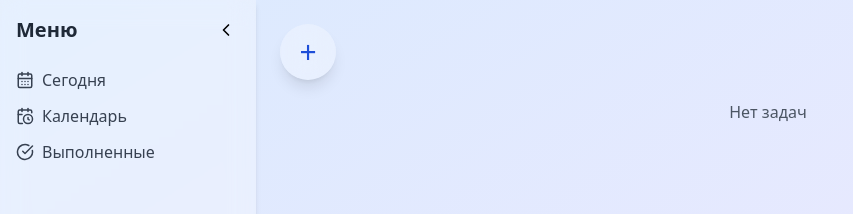
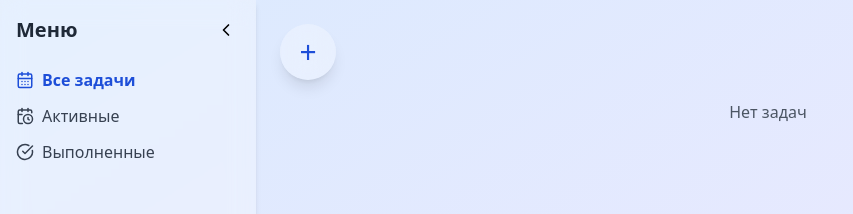
Before and after one commit to Laos22/todo-liquid-glass, a React (Vite) app: page / in a window 1280 px wide. Shown: the top 214 px of the page, without its empty margins (0-853 px from the left). Built offline with nearby package versions, Linux system fonts and the light colour scheme.

Commit message:
Добавили фильтр по активным и не активным задачам

```diff
--- a/src/components/Sidebar.jsx
+++ b/src/components/Sidebar.jsx
@@ -3,12 +3,18 @@ import { CalendarDays, CalendarClock, CheckCircle, ChevronLeft, ChevronRight } f
 import { motion } from 'framer-motion';
 import { useDispatch, useSelector } from 'react-redux';
 import { toggleSideBar } from '../features/sideBar/sideBarSlice';
+import { setFilter } from '../features/filter/filterSlice';
 
 export default function Sidebar() {
-  const collapsed = useSelector(state => state.sideBar);
+  const collapsed = useSelector((state) => state.sideBar);
+  const filter = useSelector((state) => state.filter);
   const dispatch = useDispatch();
 
-  // console.log("render Sidebar")
+  const items = [
+    { key: 'all', label: 'Все задачи', Icon: CalendarDays },
+    { key: 'active', label: 'Активные', Icon: CalendarClock },
+    { key: 'completed', label: 'Выполненные', Icon: CheckCircle },
+  ];
   return (
     <motion.aside
       initial={{ width: collapsed ? 64 : 256 }}
@@ -27,27 +33,18 @@ export default function Sidebar() {
       </div>
 
       <ul className="space-y-3 animate-[fade]">
-        <li>
-          <a
-            href="#"
-            className="flex items-center text-gray-700 hover:text-black"
-          >
-            <CalendarDays className="mr-2" size={18} />
-            {!collapsed && 'Сегодня'}
-          </a>
-        </li>
-        <li>
-          <a href="#" className="flex items-center text-gray-700 hover:text-black">
-            <CalendarClock className="mr-2" size={18} />
-            {!collapsed && 'Календарь'}
-          </a>
-        </li>
-        <li>
-          <a href="#" className="flex items-center text-gray-700 hover:text-black">
-            <CheckCircle className="mr-2" size={18} />
-            {!collapsed && 'Выполненные'}
-          </a>
-        </li>
+        {items.map(({ key, label, Icon }) => (
+          <li key={key}>
+            <button
+              type="button"
+              onClick={() => dispatch(setFilter(key))}
+              className={`flex items-center w-full text-left ${filter === key ? 'text-blue-700 font-semibold' : 'text-gray-700 hover:text-black'}`}
+            >
+              <Icon className="mr-2" size={18} />
+              {!collapsed && label}
+            </button>
+          </li>
+        ))}
       </ul>
     </motion.aside>
   );
--- a/src/components/TaskCard.jsx
+++ b/src/components/TaskCard.jsx
@@ -21,19 +21,14 @@ export const TaskCard = ({ title, description, id, dueDate, checked, dateCreated
         }}
         checked={checked}/>
       <div className='flex-1 flex flex-col justify-center'>
-        <h3 className={`text-xl font-semibold ${checked ? 'line-through' : ''}`}>{title}</h3>
-        <p className={`text-opacity-80 ${checked ? 'line-through' : ''}`}>{description}</p>
+        <h3 className={`text-xl font-semibold`}>{title}</h3>
+        <p className={`text-opacity-80`}>{description}</p>
       </div>
       <div className='flex flex-col p-1 text-gray-600 text-xs mt-1'>
         <span className='font-bold'>Создано:</span>
         <span>{new Date(dateCreated).toLocaleDateString()}</span>
-        {dueDate ? (
-          <>
-            <span className='mt-1 font-bold'>Исполнение:</span>
-            <span>{dueDate}</span>
-          </>
-        ): null}
-
+        <span className='mt-1 font-bold'>Исполнение:</span>
+        <span>{dueDate ? new Date(dueDate).toLocaleDateString() : 'Не указано'}</span>
       </div>
       <div className='flex flex-col justify-start'>
         <button
--- a/src/components/TaskList.jsx
+++ b/src/components/TaskList.jsx
@@ -2,28 +2,23 @@ import { useSelector } from 'react-redux';
 import { TaskCard } from './TaskCard';
 
 export default function TaskList() {
-  const tasks = useSelector(state => state.tasks);
+  const tasks = useSelector((state) => state.tasks);
+  const filter = useSelector((state) => state.filter);
 
-  if (tasks.length === 0) {
+  const filteredTasks = tasks.filter((task) => {
+    if (filter === 'active') return !task.checked;
+    if (filter === 'completed') return task.checked;
+    return true;
+  });
+
+  if (filteredTasks.length === 0) {
     return <p className="text-gray-600 mt-5 text-center">Нет задач</p>;
   }
 
-  // console.log("render TaskList")
   return (
     <div className="space-y-4 flex-1 overflow-y-auto mt-2">
-      {tasks.map(task => (
+      {filteredTasks.map((task) => (
         <TaskCard key={task.id} {...task} />
-
-
-        // <div
-        //   key={task.id}
-        //   className="bg-white/50 backdrop-blur-md p-4 rounded shadow text-gray-800"
-        // >
-        //   <h3 className="text-lg font-semibold">{task.title}</h3>
-        //   {task.description && (
-        //     <p className="text-sm text-gray-700">{task.description}</p>
-        //   )}
-        // </div>
       ))}
     </div>
   );
--- /dev/null
+++ b/src/features/filter/filterSlice.js
@@ -0,0 +1,14 @@
+import { createSlice } from '@reduxjs/toolkit';
+
+const filterSlice = createSlice({
+  name: 'filter',
+  initialState: 'all', // 'all' | 'active' | 'completed'
+  reducers: {
+    setFilter(state, action) {
+      return action.payload;
+    },
+  },
+});
+
+export const { setFilter } = filterSlice.actions;
+export default filterSlice.reducer;
--- a/src/store/store.js
+++ b/src/store/store.js
@@ -1,18 +1,20 @@
-import { configureStore } from '@reduxjs/toolkit';
-import tasksReducer from '../features/tasks/tasksSlice';
-import modalReducer from '../features/modal/modalSlice';
-import sideBarReduser from '../features/sideBar/sideBarSlice'
+import { configureStore } from "@reduxjs/toolkit";
+import tasksReducer from "../features/tasks/tasksSlice";
+import modalReducer from "../features/modal/modalSlice";
+import sideBarReducer from "../features/sideBar/sideBarSlice";
+import filterReducer from "../features/filter/filterSlice";
 
 export const store = configureStore({
   reducer: {
     tasks: tasksReducer,
     modal: modalReducer,
-    sideBar: sideBarReduser
+    sideBar: sideBarReducer,
+    filter: filterReducer,
   },
 });
 
 store.subscribe(() => {
   const state = store.getState();
-  localStorage.setItem('tasks', JSON.stringify(state.tasks))
-  localStorage.setItem('sideBar', JSON.stringify(state.sideBar))
-})
+  localStorage.setItem("tasks", JSON.stringify(state.tasks));
+  localStorage.setItem("sideBar", JSON.stringify(state.sideBar));
+});
```
